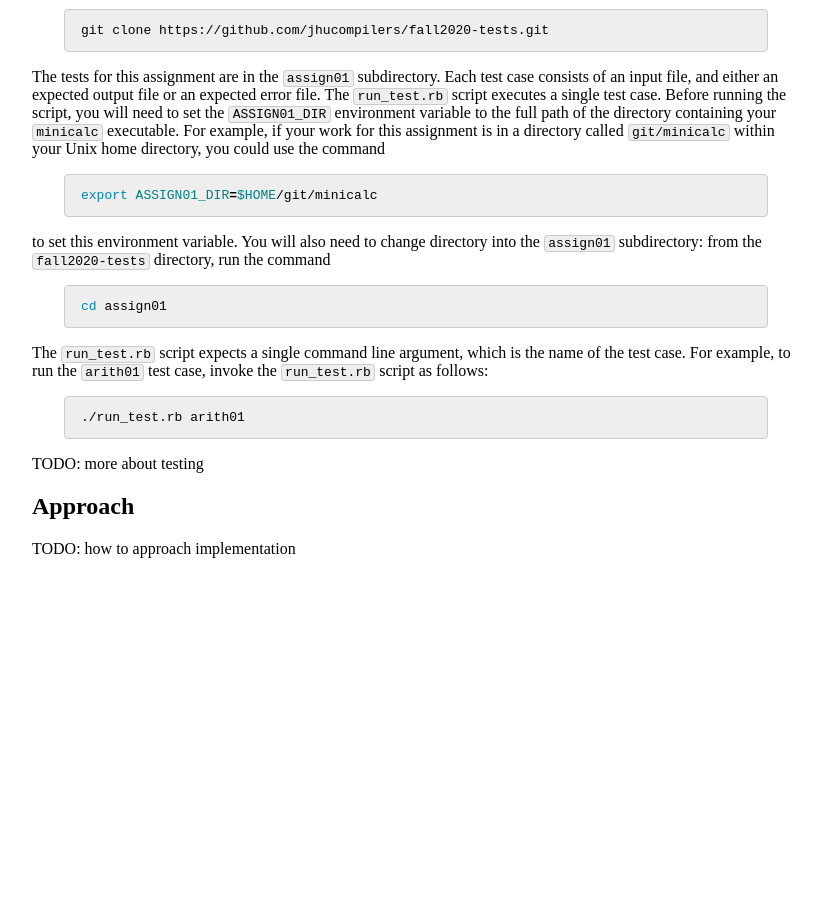
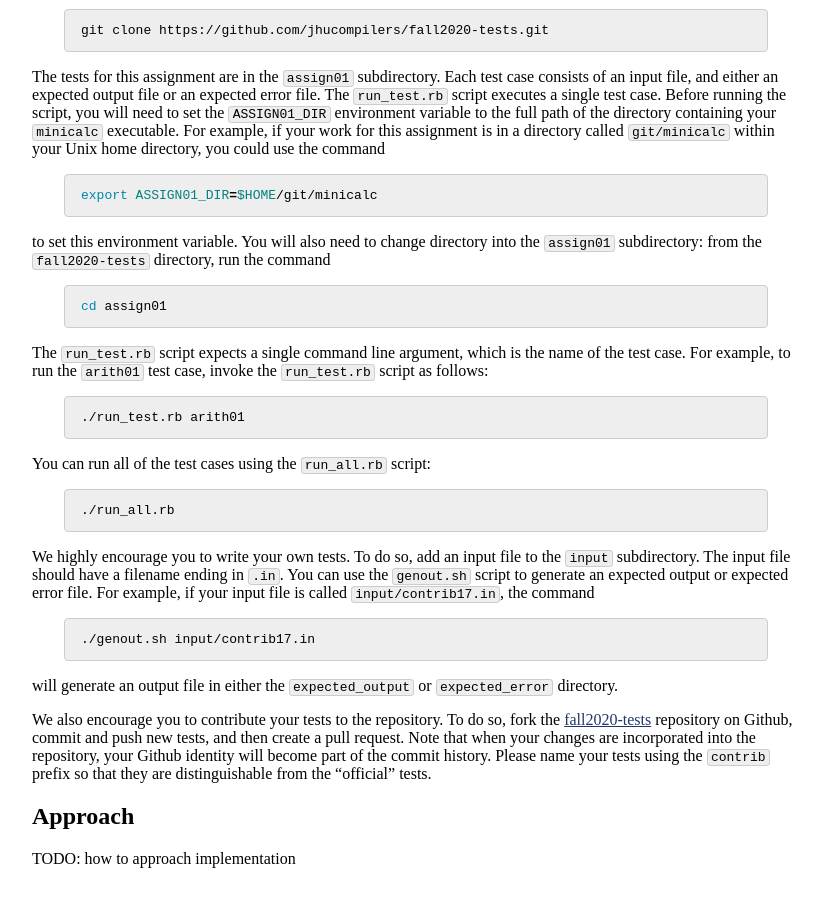
Before and after one commit to jhucompilers/fall2020, a Jekyll site: the page built from assign/assign01.md, in a window 1280 px wide and 900 px high, scrolled down 3191 px. Shown: the whole window, without its empty margins (224-1047 px from the left). Built offline with Jekyll 4.4.1, drawn with Linux system fonts in a browser that asks for light colours; before the commit the page ends 3781 px from its top, so only the background shows below that.

Commit message:
more about testing...

````diff
--- a/assign/assign01.md
+++ b/assign/assign01.md
@@ -162,7 +162,21 @@ The `run_test.rb` script expects a single command line argument, which is the na
 ./run_test.rb arith01
 ```
 
-TODO: more about testing
+You can run all of the test cases using the `run_all.rb` script:
+
+```bash
+./run_all.rb
+```
+
+We highly encourage you to write your own tests.  To do so, add an input file to the `input` subdirectory.  The input file should have a filename ending in `.in`.  You can use the `genout.sh` script to generate an expected output or expected error file.  For example, if your input file is called `input/contrib17.in`, the command
+
+```bash
+./genout.sh input/contrib17.in
+```
+
+will generate an output file in either the `expected_output` or `expected_error` directory.
+
+We also encourage you to contribute your tests to the repository.  To do so, fork the [fall2020-tests](https://github.com/jhucompilers/fall2020-tests) repository on Github, commit and push new tests, and then create a pull request.  Note that when your changes are incorporated into the repository, your Github identity will become part of the commit history.  Please name your tests using the `contrib` prefix so that they are distinguishable from the "official" tests.
 
 ## Approach
 
````
